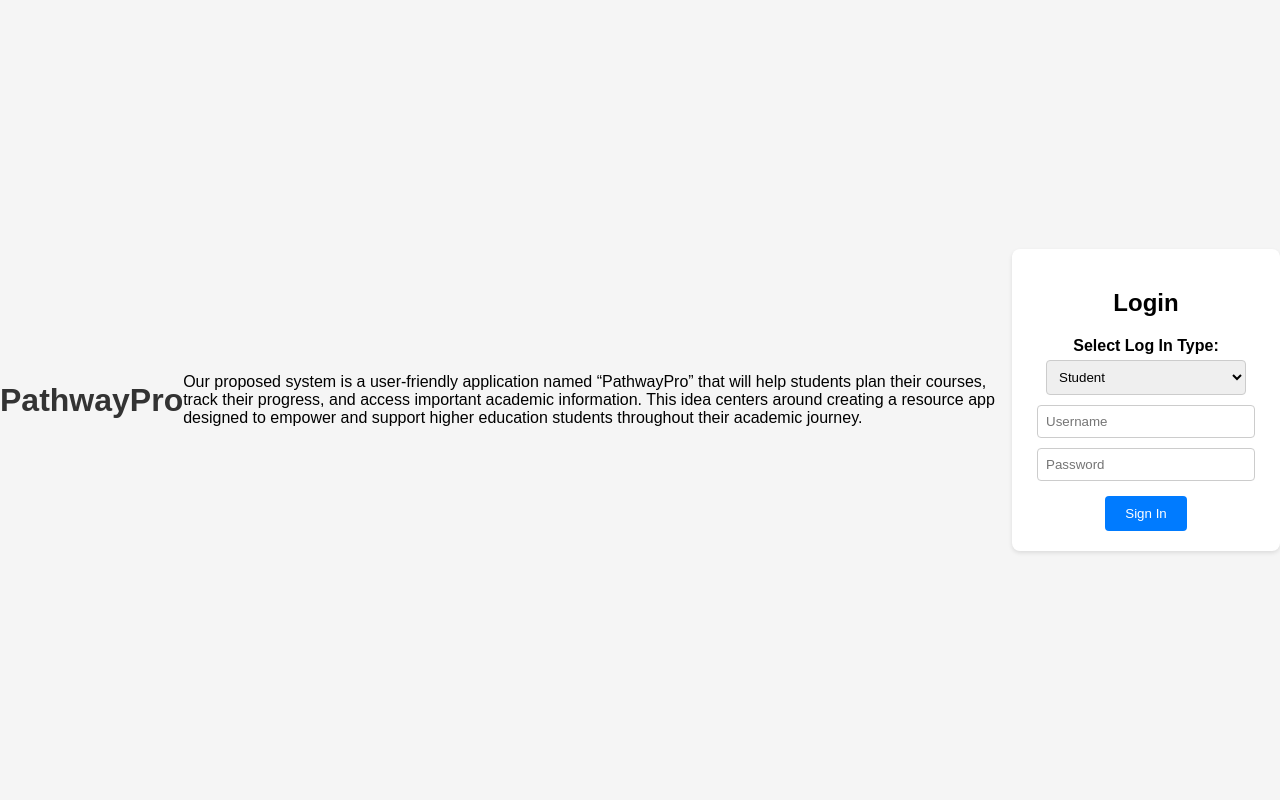
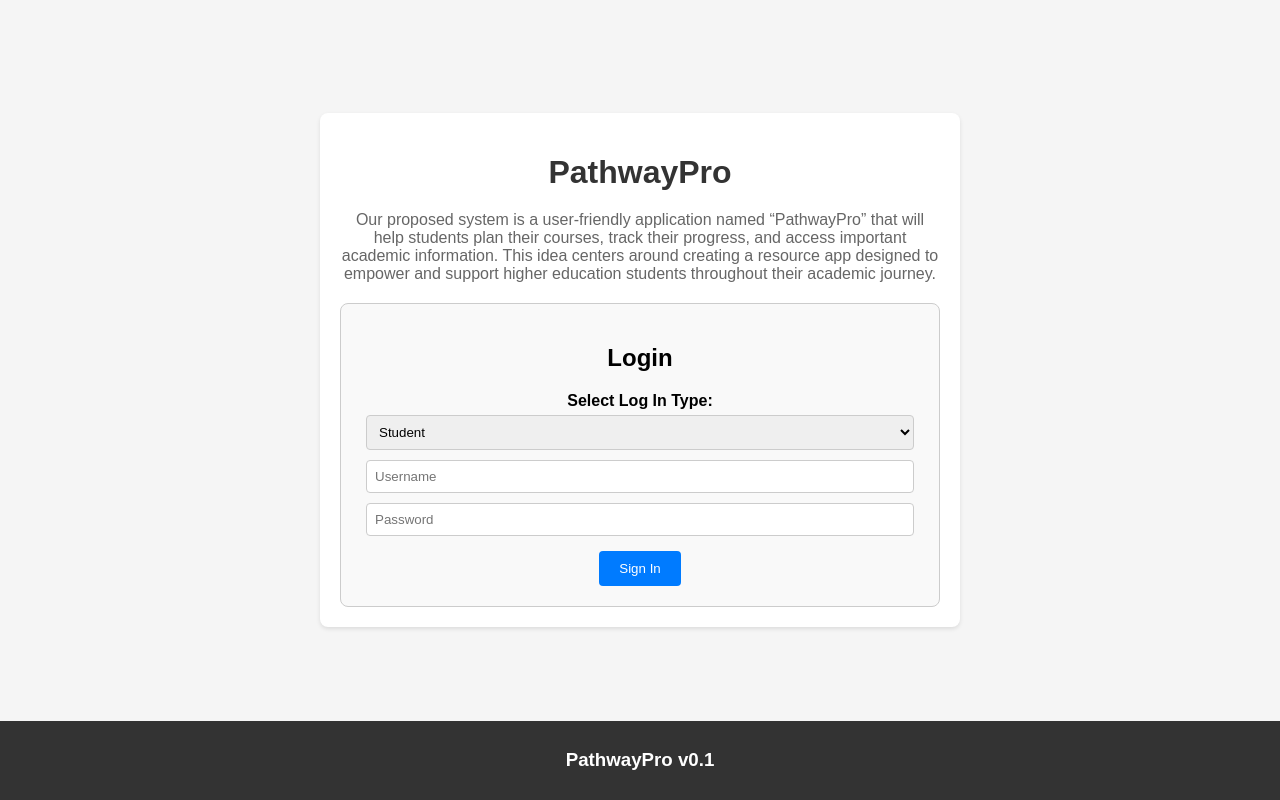
Before and after one commit to matthew-oleary02/PathwayPro, a Flask app: page / in a window 1280 px wide. Run offline with Flask 3, Linux system fonts and the light colour scheme.

Commit message:
working login screen with different credentials for each user type to go to respective HTML pages, fixed css to display on flask

```diff
--- a/app.py
+++ b/app.py
@@ -1,10 +1,58 @@
-from flask import Flask, render_template
+from flask import Flask, render_template, redirect, url_for, request
 
 app = Flask(__name__)
+
+user_credentials = {
+    'student': {
+        'username': 'mcoleary01',
+        'password': 'junclin2EPIC'
+    },
+    'advisor': {
+        'username': 'xyang23',
+        'password': 'yoloholo98'
+    },
+    'employer': {
+        'username': 'hhamlindgo45',
+        'password': 'NAMAST3'
+    }
+}
 
 @app.route('/')
 def index():
     return render_template('index.html')
 
+@app.route('/dashboard', methods=['POST'])
+def dashboard():
+    if request.method == 'POST':
+        selected_user_type = request.form['user_type']
+        username = request.form['username']
+        password = request.form['password']
+
+        if selected_user_type in user_credentials:
+            if username == user_credentials[selected_user_type]['username'] and \
+               password == user_credentials[selected_user_type]['password']:
+                if selected_user_type == 'student':
+                    return redirect(url_for('student_dashboard'))
+                elif selected_user_type == 'advisor':
+                    return redirect(url_for('advisor_dashboard'))
+                elif selected_user_type == 'employer':
+                    return redirect(url_for('employer_dashboard'))
+
+        return redirect(url_for('index'))
+
+    return redirect(url_for('index'))
+
+@app.route('/student_dashboard')
+def student_dashboard():
+    return render_template('student_dashboard.html')
+
+@app.route('/advisor_dashboard')
+def advisor_dashboard():
+    return render_template('advisor_dashboard.html')
+
+@app.route('/employer_dashboard')
+def employer_dashboard():
+    return render_template('employer_dashboard.html')
+
 if __name__ == '__main__':
     app.run(debug=True)
--- /dev/null
+++ b/static/styles.css
@@ -0,0 +1,77 @@
+body {
+  font-family: Arial, sans-serif;
+  background-color: #f5f5f5;
+  display: flex;
+  justify-content: center;
+  align-items: center;
+  min-height: 100vh;
+  margin: 0;
+}
+
+.container {
+  text-align: center;
+  background-color: #fff;
+  padding: 20px;
+  border-radius: 8px;
+  box-shadow: 0 2px 4px rgba(0, 0, 0, 0.1);
+  width: 80%;
+  max-width: 600px;
+  margin-bottom: 60px;
+}
+
+h1 {
+  color: #333;
+  margin-bottom: 20px;
+}
+
+p {
+  color: #666;
+  margin-bottom: 20px;
+}
+
+.form-container {
+  text-align: center;
+  border: 1px solid #ccc;
+  padding: 20px;
+  border-radius: 8px;
+  background-color: #f9f9f9;
+}
+
+label {
+  font-weight: bold;
+}
+
+input[type="text"],
+input[type="password"],
+select {
+  margin: 5px;
+  padding: 8px;
+  width: calc(100% - 10px);
+  border: 1px solid #ccc;
+  border-radius: 4px;
+  box-sizing: border-box;
+}
+
+button {
+  margin-top: 10px;
+  padding: 10px 20px;
+  background-color: #007bff;
+  color: #fff;
+  border: none;
+  border-radius: 4px;
+  cursor: pointer;
+}
+
+button:hover {
+  background-color: #0056b3;
+}
+
+footer {
+  background-color: #333;
+  color: #fff;
+  text-align: center;
+  padding: 10px 0;
+  position: fixed;
+  width: 100%;
+  bottom: 0;
+}
--- a/templates/index.html
+++ b/templates/index.html
@@ -4,30 +4,47 @@
     <meta charset="UTF-8">
     <meta name="viewport" content="width=device-width, initial-scale=1.0">
     <title>PathwayPro - Home</title>
-    <link rel="stylesheet" href="styles.css">
+    <link rel="stylesheet" href="{{ url_for('static', filename='styles.css') }}">
+    <script>
+        function signIn() {
+            var userType = document.getElementById("userType").value;
+            var username = document.getElementById("username").value;
+            var password = document.getElementById("password").value;
+
+            document.getElementById("selectedUserType").value = userType;
+        }
+    </script>
 </head>
 <body>
+    <div class="container">
         <h1>PathwayPro</h1>
-    <p> Our proposed system is a user-friendly application named “PathwayPro” that will help students plan their courses,
+        <p>Our proposed system is a user-friendly application named “PathwayPro” that will help students plan their courses,
             track their progress, and access important academic information. This idea centers around creating a resource app
-        designed to empower and support higher education students throughout their academic journey. </p>
+            designed to empower and support higher education students throughout their academic journey.</p>
 
-    <div class="container">
+        <div class="form-container">
             <h2>Login</h2>
-
-        <label for="courseType">Select Log In Type:</label>
-        <select id="courseType">
+            <form id="loginForm" action="/dashboard" method="POST" onsubmit="signIn()">
+                <input type="hidden" id="selectedUserType" name="user_type" value="">
+                <label for="userType">Select Log In Type:</label>
+                <select id="userType">
                     <option value="student">Student</option>
                     <option value="advisor">Advisor</option>
                     <option value="employer">Employer</option>
                 </select>
 
                 <div id="courseInfo">
-            <input type="text" id="username" placeholder="Username">
-            <input type="text" id="password" placeholder="Password">
+                    <input type="text" id="username" name="username" placeholder="Username">
+                    <input type="password" id="password" name="password" placeholder="Password">
                 </div>
 
-        <button onclick="SignIn()">Sign In</button>
+                <button type="submit">Sign In</button>
+            </form>
         </div>
+    </div>
+
+    <footer>
+        <h3>PathwayPro v0.1</h3>
+    </footer>
 </body>
 </html>
--- a/templates/styles.css
+++ /dev/null
@@ -1,48 +0,0 @@
-body {
-    font-family: Arial, sans-serif;
-    background-color: #f5f5f5;
-    display: flex;
-    justify-content: center;
-    align-items: center;
-    height: 100vh;
-    margin: 0;
-  }
-
-  .container {
-    text-align: center;
-    background-color: #fff;
-    padding: 20px;
-    border-radius: 8px;
-    box-shadow: 0 2px 4px rgba(0, 0, 0, 0.1);
-  }
-
-  h1 {
-    color: #333;
-  }
-
-  label {
-    font-weight: bold;
-  }
-
-  input[type="text"],
-  select {
-    margin: 5px;
-    padding: 8px;
-    width: 200px;
-    border: 1px solid #ccc;
-    border-radius: 4px;
-  }
-
-  button {
-    margin-top: 10px;
-    padding: 10px 20px;
-    background-color: #007bff;
-    color: #fff;
-    border: none;
-    border-radius: 4px;
-    cursor: pointer;
-  }
-
-  button:hover {
-    background-color: #0056b3;
-  }
```
Also changed, not shown: templates/advisor_dashboard.html (added, +13 -0 lines), templates/employer_dashboard.html (added, +13 -0 lines), templates/student_dashboard.html (added, +13 -0 lines). Lines whose indentation alone changed are shown as unchanged.
